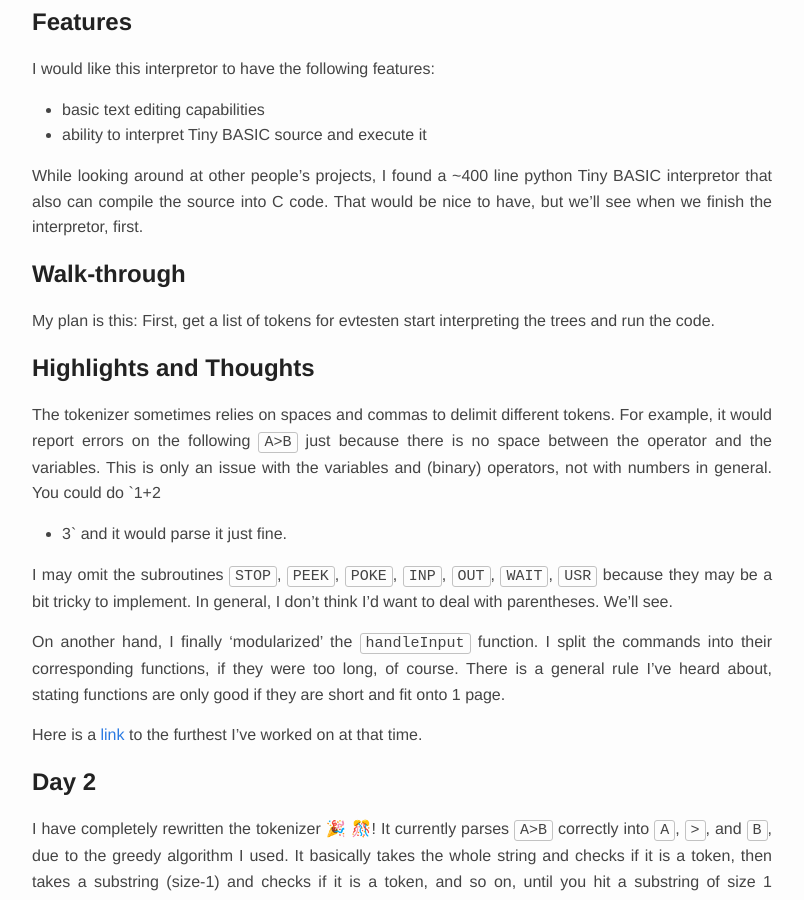
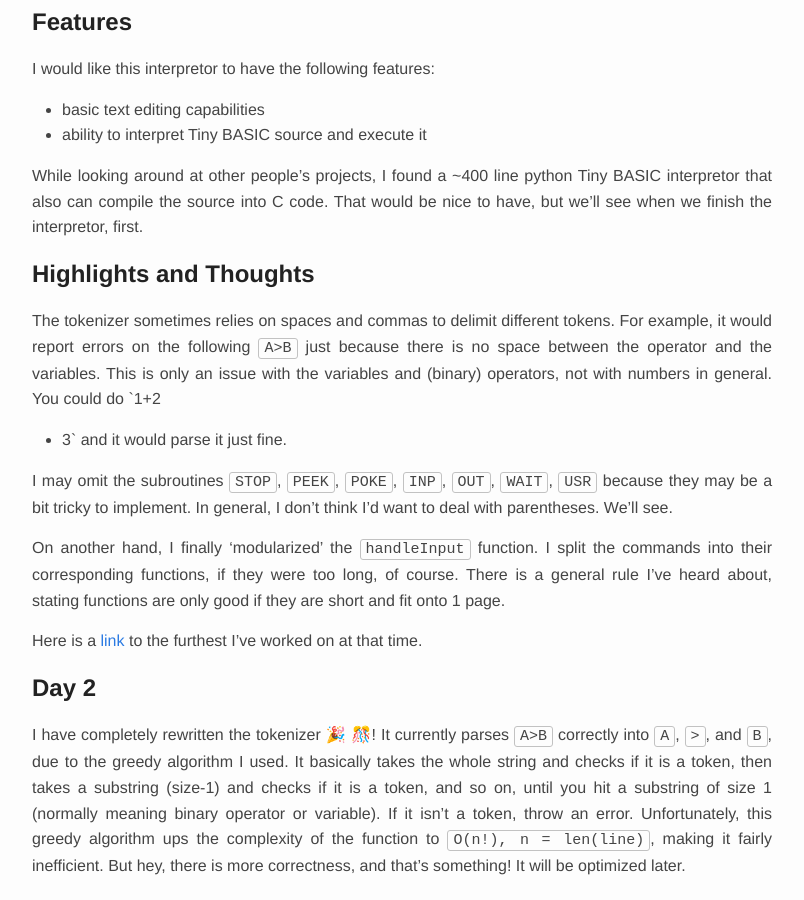
Before and after one commit to chuck-sys/personal-site, a Jekyll site: the page built from _posts/2016-04-17-tbasic-timeline.md, in a window 1280 px wide and 900 px high, scrolled down 726 px. Shown: the whole window, without its empty margins (238-1042 px from the left). Built offline with Jekyll 4.4.1, drawn with Linux system fonts in a browser that asks for light colours; nearby versions of some CDN libraries; emoji names are drawn with the system emoji font.

Commit message:
Remove whatever I thought was okay to write

```diff
--- a/_posts/2016-04-17-tbasic-timeline.md
+++ b/_posts/2016-04-17-tbasic-timeline.md
@@ -41,11 +41,6 @@ I would like this interpretor to have the following features:
 While looking around at other people's projects, I found a ~400 line python Tiny
 BASIC interpretor that also can compile the source into C code. That would be
 nice to have, but we'll see when we finish the interpretor, first.
-
-## Walk-through
-
-My plan is this: First, get a list of tokens for evtesten start interpreting the
-trees and run the code.
 
 ## Highlights and Thoughts
 
```
